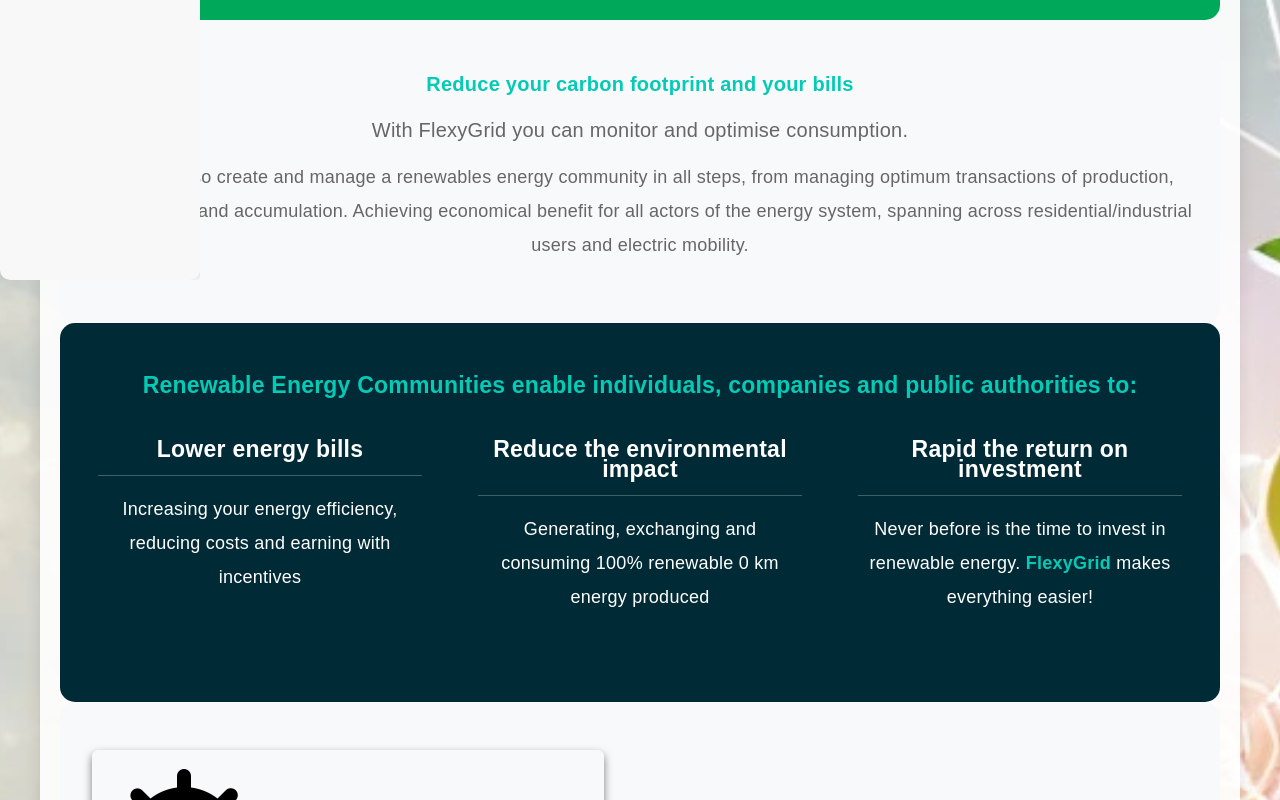
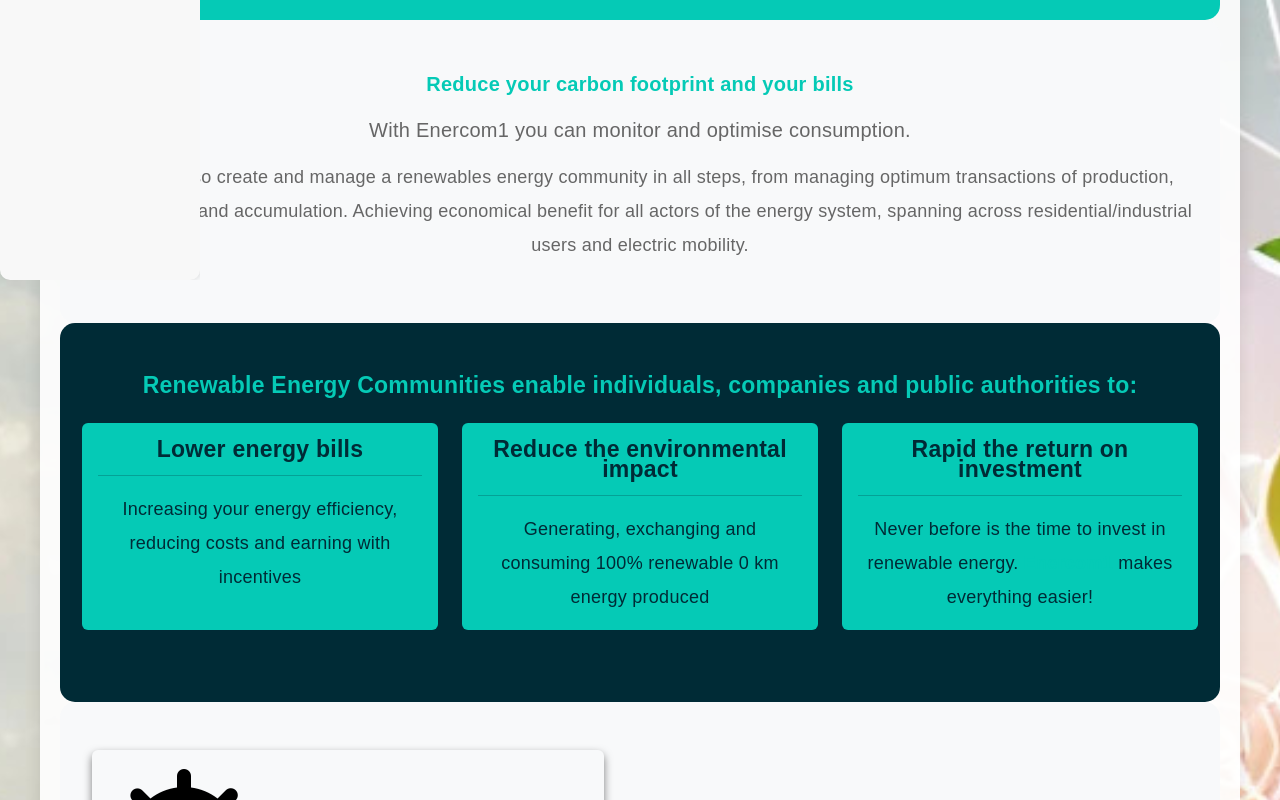
Before and after one commit to XY56L7/Szakdolgozat_Projekt, an Angular app in the folder Szakdolgozat_Frontend_Angular/szakdolgozat-frontend/: page / in a window 1280 px wide. Shown: the part 520-1320 px from the top of the page. Built offline with nearby package versions, Linux system fonts and the light colour scheme.

Commit message:
Change the style of the buttons

```diff
--- a/Szakdolgozat_Frontend_Angular/szakdolgozat-frontend/src/app/header/header.component.html
+++ b/Szakdolgozat_Frontend_Angular/szakdolgozat-frontend/src/app/header/header.component.html
@@ -17,7 +17,7 @@
                 <button class="logout-button" (click)="logout()">Log Out</button>
             </li>
             <li>
-                <a [routerLink]="['/home']" id="Introduction">
+                <a [routerLink]="['/']" id="Introduction">
                     <img src="{{ '/assets/images/introduction.png' }}" alt="Introduction">
                     <span>Introduction</span>
                 </a>
--- a/Szakdolgozat_Frontend_Angular/szakdolgozat-frontend/src/app/introduction/introduction.component.css
+++ b/Szakdolgozat_Frontend_Angular/szakdolgozat-frontend/src/app/introduction/introduction.component.css
@@ -24,7 +24,7 @@
 
   /* Hero Section Styles */
   .hero-section {
-    background-color: #00a859; /* FlexyGrid green */
+    background-color: #05cab6; /* FlexyGrid green */
     border-radius: inherit; /* Inherit rounded corners */
   }
 
--- a/Szakdolgozat_Frontend_Angular/szakdolgozat-frontend/src/app/introduction/introduction.component.html
+++ b/Szakdolgozat_Frontend_Angular/szakdolgozat-frontend/src/app/introduction/introduction.component.html
@@ -11,7 +11,9 @@
             <p class="lead">
               Welcome to FlexyGrid, the Energy Communities network
             </p>
-            <button class="btn btn-primary">Start Here</button>
+            <a [routerLink]="['/platform']" class="btn btn-primary">
+            START HERE
+            </a>
           </div>
           <div class="col-md-6">
             <img
@@ -31,7 +33,7 @@
       Reduce your carbon footprint and your bills
     </h2>
     <p class="lead" style="font-size: 20px; font-weight: 400; color: #666; font-family: 'Overpass', sans-serif;">
-      With FlexyGrid you can monitor and optimise consumption.
+      With Enercom1 you can monitor and optimise consumption.
     </p>
     <p style="font-size: 18px; line-height: 1.9; font-weight: 400; color: #666; font-family: 'Overpass', sans-serif;">
       You can also create and manage a renewables energy community in all steps, from managing optimum transactions
@@ -45,19 +47,19 @@
 <!-- Features Cards Section -->
 <div class="features-cards-section py-5" style="background-color: #002B36;">
   <div class="container">
-    <h3 class="text-center mb-4" style="color: #05cab6; font-weight: 400; font-family: 'Overpass', sans-serif;font-size: 23px; font-weight: 700;">
+    <h3 class="text-center mb-4" style="color: #05cab6; font-weight: 400; font-family: 'Overpass', sans-serif; font-size: 23px; font-weight: 700;">
       Renewable Energy Communities enable individuals, companies and public authorities to:
     </h3>
     <div class="row">
       <!-- Card 1 -->
       <div class="col-md-4 mb-4">
-        <div class="card text-center h-100" style="background-color: transparent; border: none;">
+        <div class="card text-center h-100" style="background-color: #05cab6; border: none;">
           <div class="card-body">
-            <h5 class="card-title" style="color: #FFFFFF; font-family: 'Overpass', sans-serif; font-size: 23px; font-weight: 700;">
+            <h5 class="card-title" style="color: #002B36; font-family: 'Overpass', sans-serif; font-size: 23px; font-weight: 700;">
               Lower energy bills
             </h5>
-            <hr style="border-color: #FFFFFF;">
-            <p class="card-text" style="color: #FFFFFF; font-family: 'Overpass', sans-serif; font-size: 18px; font-weight: 400; line-height: 1.9;">
+            <hr style="border-color: #002B36;">
+            <p class="card-text" style="color: #002B36; font-family: 'Overpass', sans-serif; font-size: 18px; font-weight: 400; line-height: 1.9;">
               Increasing your energy efficiency, reducing costs and earning with incentives
             </p>
           </div>
@@ -65,13 +67,13 @@
       </div>
       <!-- Card 2 -->
       <div class="col-md-4 mb-4">
-        <div class="card text-center h-100" style="background-color: transparent; border: none;">
+        <div class="card text-center h-100" style="background-color: #05cab6; border: none;">
           <div class="card-body">
-            <h5 class="card-title" style="color: #FFFFFF; font-family: 'Overpass', sans-serif; font-size: 23px; font-weight: 700;">
+            <h5 class="card-title" style="color: #002B36; font-family: 'Overpass', sans-serif; font-size: 23px; font-weight: 700;">
               Reduce the environmental impact
             </h5>
-            <hr style="border-color: #FFFFFF;">
-            <p class="card-text" style="color: #FFFFFF; font-family: 'Overpass', sans-serif; font-size: 18px; font-weight: 400; line-height: 1.9;">
+            <hr style="border-color: #002B36;">
+            <p class="card-text" style="color: #002B36; font-family: 'Overpass', sans-serif; font-size: 18px; font-weight: 400; line-height: 1.9;">
               Generating, exchanging and consuming 100% renewable 0 km energy produced
             </p>
           </div>
@@ -79,14 +81,14 @@
       </div>
       <!-- Card 3 -->
       <div class="col-md-4 mb-4">
-        <div class="card text-center h-100" style="background-color: transparent; border: none;">
+        <div class="card text-center h-100" style="background-color: #05cab6; border: none;">
           <div class="card-body">
-            <h5 class="card-title" style="color: #FFFFFF; font-family: 'Overpass', sans-serif; font-size: 23px; font-weight: 700;">
+            <h5 class="card-title" style="color: #002B36; font-family: 'Overpass', sans-serif; font-size: 23px; font-weight: 700;">
               Rapid the return on investment
             </h5>
-            <hr style="border-color: #FFFFFF;">
-            <p class="card-text" style="color: #FFFFFF; font-family: 'Overpass', sans-serif; font-size: 18px; font-weight: 400; line-height: 1.9;">
-              Never before is the time to invest in renewable energy. <strong style="color: #05cab6;">FlexyGrid</strong> makes everything easier!
+            <hr style="border-color: #002B36;">
+            <p class="card-text" style="color: #002B36; font-family: 'Overpass', sans-serif; font-size: 18px; font-weight: 400; line-height: 1.9;">
+              Never before is the time to invest in renewable energy. <strong style="color: #05cab6;">Enercom1</strong> makes everything easier!
             </p>
           </div>
         </div>
@@ -94,6 +96,7 @@
     </div>
   </div>
 </div>
+
 <!-- "Easy and Intuitive" Section -->
 <div class="easy-intuitive-section py-5" style="background-color: #f8f9fa; color: #002B36;">
   <div class="container">
@@ -113,7 +116,7 @@
           Easy and intuitive
         </h3>
         <p class="lead" style="font-size: 20px; color: #002B36; font-family: 'Overpass', sans-serif;">
-          FlexyGrid platform has been designed to be simple and user-friendly for:
+          Enercom1 platform has been designed to be simple and user-friendly for:
         </p>
         <ul style="list-style-type: none; padding-left: 0; font-size: 18px; color: #002B36; font-family: 'Overpass', sans-serif;">
           <li class="mb-2">
--- a/Szakdolgozat_Frontend_Angular/szakdolgozat-frontend/src/app/introduction/introduction.component.ts
+++ b/Szakdolgozat_Frontend_Angular/szakdolgozat-frontend/src/app/introduction/introduction.component.ts
@@ -1,10 +1,11 @@
 import { Component } from '@angular/core';
+import { RouterModule } from '@angular/router';
 
 
 @Component({
   selector: 'app-introduction',
   standalone: true,
-  imports: [],
+  imports: [RouterModule],
   templateUrl: './introduction.component.html',
   styleUrl: './introduction.component.css'
 })
--- a/Szakdolgozat_Frontend_Angular/szakdolgozat-frontend/src/app/login/login.component.css
+++ b/Szakdolgozat_Frontend_Angular/szakdolgozat-frontend/src/app/login/login.component.css
@@ -36,7 +36,7 @@
 }
 
 .custom-input:focus {
-  border-color: #6200ea;
+  border-color: #05cab6;
   outline: none;
 }
 
@@ -50,7 +50,7 @@
   display: block;
   width: 98%;
   padding: 10px;
-  background-color: #6200ea;
+  background-color: #05cab6;
   color: white;
   border: none;
   border-radius: 8px;
--- a/Szakdolgozat_Frontend_Angular/szakdolgozat-frontend/src/app/register/register.component.css
+++ b/Szakdolgozat_Frontend_Angular/szakdolgozat-frontend/src/app/register/register.component.css
@@ -36,7 +36,7 @@
 }
 
 .custom-input:focus {
-  border-color: #6200ea;
+  border-color: #05cab6;
   outline: none;
 }
 
@@ -50,7 +50,7 @@
   display: block;
   width: 98%;
   padding: 10px;
-  background-color: #6200ea;
+  background-color: #05cab6;
   color: white;
   border: none;
   border-radius: 4px;
@@ -61,5 +61,5 @@
 }
 
 .submit-button:hover {
-  background-color: #3700b3;
+  background-color: #05cab6;
 }
--- a/Szakdolgozat_Frontend_Angular/szakdolgozat-frontend/src/index.html
+++ b/Szakdolgozat_Frontend_Angular/szakdolgozat-frontend/src/index.html
@@ -5,7 +5,7 @@
   <title>Energy Consumption</title>
   <base href="/">
   <meta name="viewport" content="width=device-width, initial-scale=1">
-  <link rel="icon" type="image/x-icon" href="favicon.ico">
+  <link rel="icon" type="image/x-icon" href="/assets/images/arrow-circle.png">
   <link href="https://fonts.googleapis.com/css2?family=Roboto:wght@300;400;500&display=swap" rel="stylesheet">
   <link href="https://fonts.googleapis.com/icon?family=Material+Icons" rel="stylesheet">
 </head>
```
Also changed, not shown: Szakdolgozat_Frontend_Angular/szakdolgozat-frontend/src/assets/images/arrow-circle.png (added).
